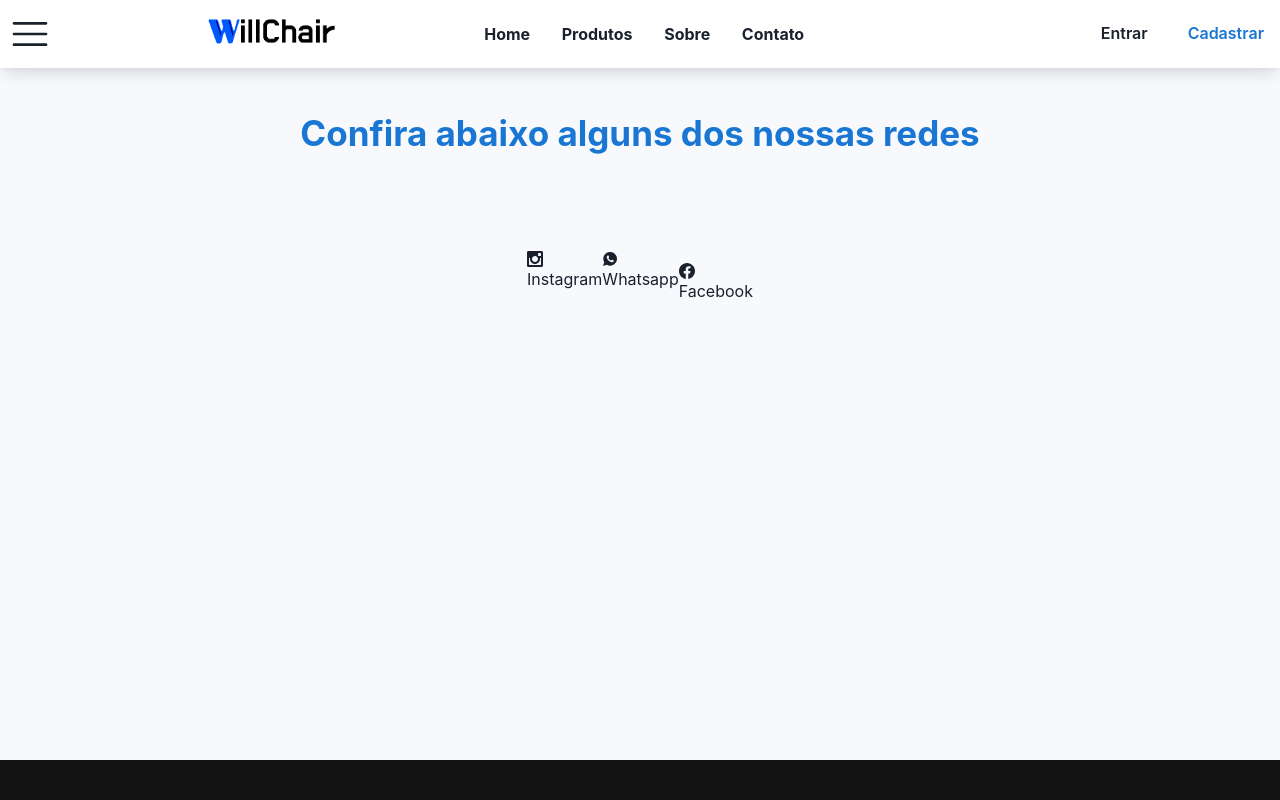
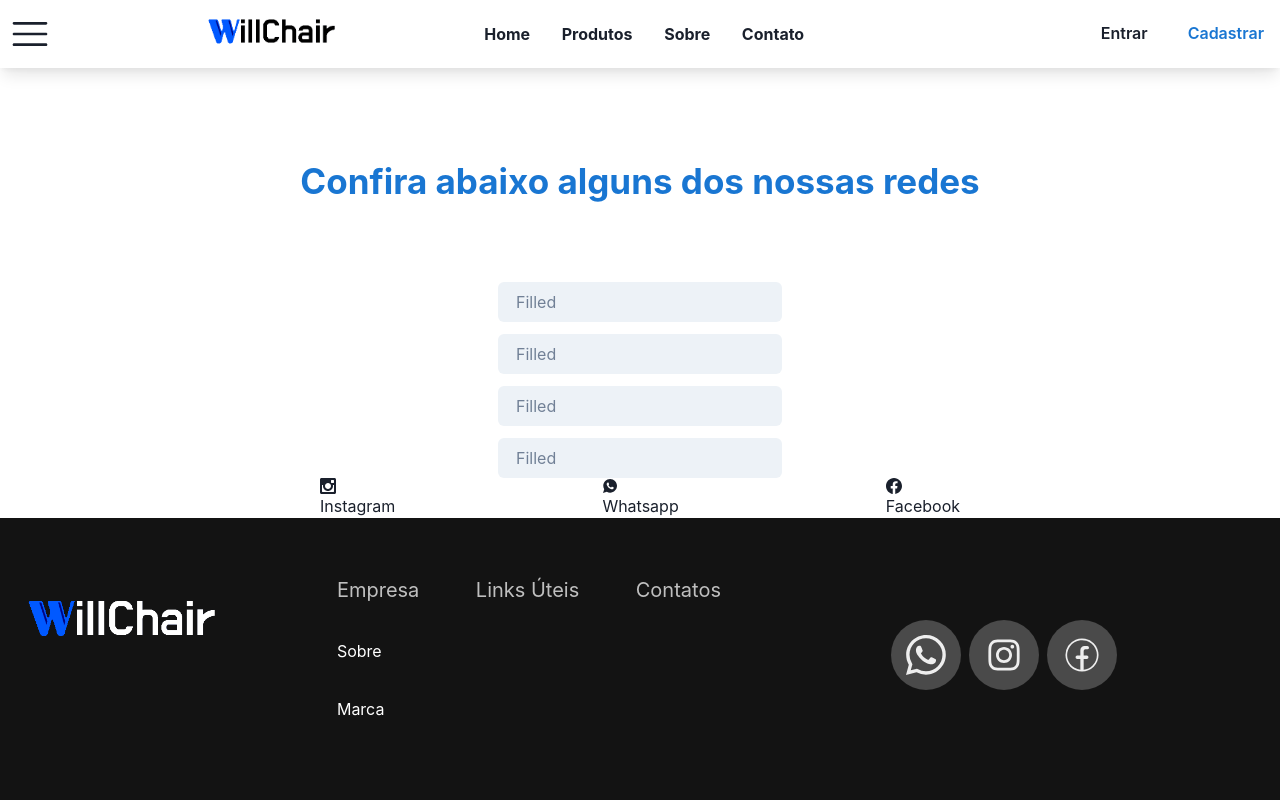
Before and after one commit to DoomerO/WillChair, a React (Vite) app in the folder TCCofc/: page /contact in a window 1280 px wide. Shown: the top 800 px of the page. Built offline with nearby package versions, Linux system fonts and the light colour scheme.

Commit message:
mais organizado
Joao Vitor e muito foda

```diff
--- a/TCCofc/src/pages/Contact.tsx
+++ b/TCCofc/src/pages/Contact.tsx
@@ -1,57 +1,41 @@
 import Footer from "../components/Footer";
-import { Box, Flex, Heading, Stack } from '@chakra-ui/react';
-import { MdEmail } from "react-icons/md"
+import { Box, Flex, Heading, Spacer, Stack } from '@chakra-ui/react';
 import { IoLogoWhatsapp } from "react-icons/io"
 import { BsFacebook } from "react-icons/bs"
 import { ImInstagram } from "react-icons/im"
 import HeaderToggle from '../components/toggles/HeaderToggle';
-
+import { Input } from '@chakra-ui/react'
+import {Link} from 'react-router-dom'
 
 const Contact = () => {
     return (
-            <Box w="100%" h="100%">
+        <Box w="100%" h="100%">
                     <HeaderToggle/>
+                    <Flex w='100%' align="center" pt='20vh' direction="column">
+                        <Heading color='#1976D2' fontSize="35px" textAlign="center" mb="10vh">Confira abaixo alguns dos nossas redes</Heading>
 
-                    <Flex w='100%' h='30vh' bg='#F7F9FC' align='center' _dark={{bg:'#4f4f4f'}}>
-                        <Flex mt='2%' align='center' direction='column' w='100%'>
-                            <Heading color='#1976D2' as='h1' fontSize="35px">Confira abaixo alguns dos nossas redes</Heading>
-                        </Flex>
-                    </Flex>
+                            <Flex>
+                                <Stack spacing={3} >
+                                    <Input variant='filled' placeholder='Filled' />
+                                    <Input variant='filled' placeholder='Filled' />
+                                    <Input variant='filled' placeholder='Filled' />
+                                    <Input variant='filled' placeholder='Filled' />
+                                </Stack>
+                            </Flex>
+                            <Flex direction="row" w="50%">
+                                    <Link to='https://instagram.com/grupo_willchair?igshid=MzRIODBiNWFIZA=='><ImInstagram/> Instagram</Link>
 
-                    <Flex w='100%' bg='#F7F9FC' h='fit-content' align='center' direction='column' _dark={{bg:'#4f4f4f'}} pb={{base:"5vh", sm:"none"}}>
-                        <Stack gap="90" direction={{base: "column", sm: "row"}} >
-                            <Flex direction='column' align='center' w='30vh'  h={{base:'33%' , sm:'60vh'}}>
-                                <Flex display="flex"alignItems="center">
+                                    <Spacer />
 
-                                    <Flex>
-                                    <a href='https://instagram.com/grupo_willchair?igshid=MzRIODBiNWFIZA=='><ImInstagram/> Instagram</a>
-                                    </Flex>
+                                    <Link to='https://wa.me/5524981267889?text=Descubra+a+liberdade+da+mobilidade+com+nossas+excepcionais+cadeiras+de+rodas.+Entre+em+contato+pelo+WhatsApp+na+Willchair.'><IoLogoWhatsapp/> Whatsapp</Link>
 
-                                    <flex>
-                                    <a href='https://wa.me/5524981267889?text=Descubra+a+liberdade+da+mobilidade+com+nossas+excepcionais+cadeiras+de+rodas.+Entre+em+contato+pelo+WhatsApp+na+Willchair.'><IoLogoWhatsapp/> Whatsapp</a>
-                                    </flex>
+                                    <Spacer/>
 
-                                    <Flex mt='10%' textAlign='justify' fontSize={{base: '19px', sm: '16px'}} >
-                                    <a href='https://www.facebook.com/people/Tcc-Willchair/pfbid02A9rF2B2yHXVPxS4oM841TwPHz3ain5wL9Neog5iHWDsRaNBVLsbEQZkFczi5WPm8l/?mibextid=%2FZbWKwL'> <BsFacebook/> Facebook </a>
-                                    </Flex>
-
-
-
-
-                                </Flex>
-
+                                    <Link to='https://www.facebook.com/people/Tcc-Willchair/pfbid02A9rF2B2yHXVPxS4oM841TwPHz3ain5wL9Neog5iHWDsRaNBVLsbEQZkFczi5WPm8l/?mibextid=%2FZbWKwL'> <BsFacebook/> Facebook </Link>
                             </Flex>
 
-                        </Stack>
-
                     </Flex>
-
                 <Footer/>
-                <Flex>
-
-
-
-                </Flex>
             </Box>
 
     )
```
